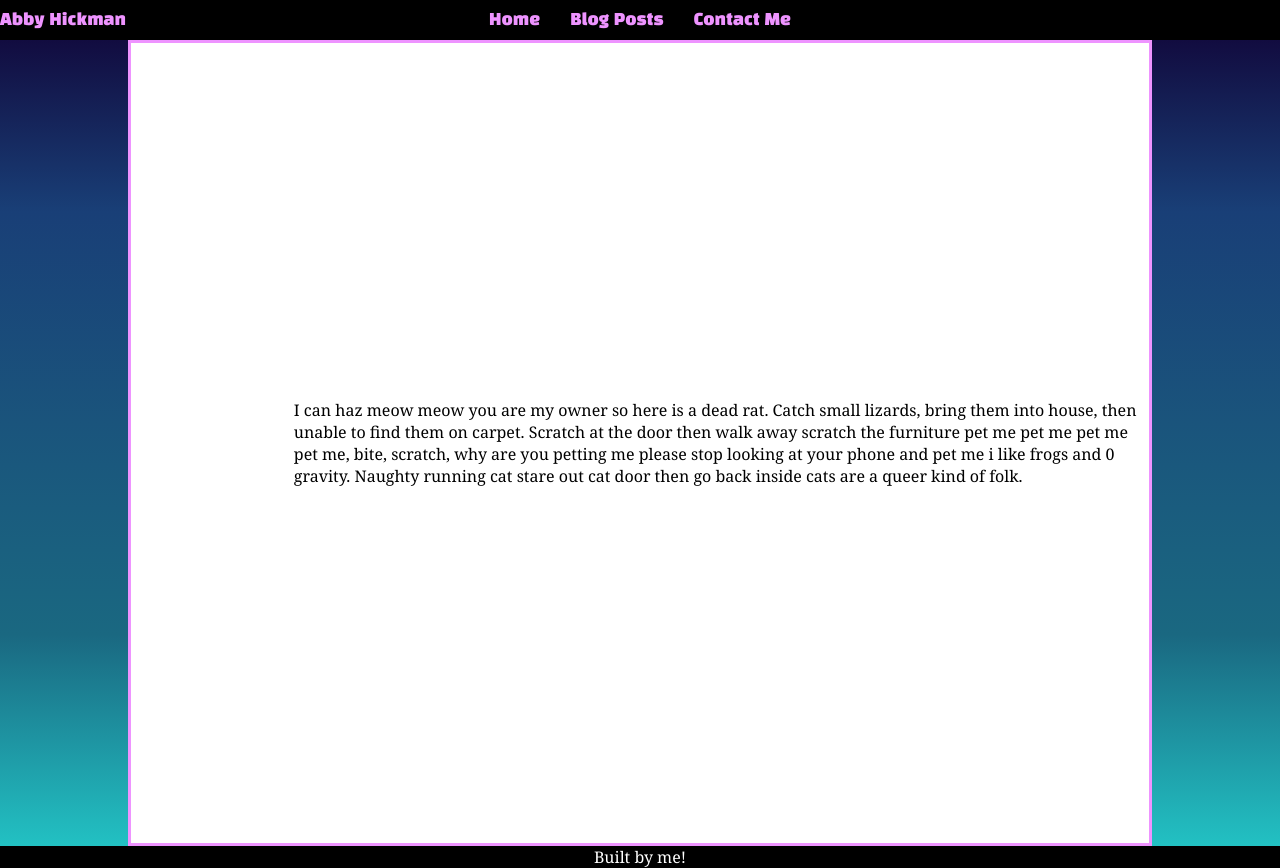
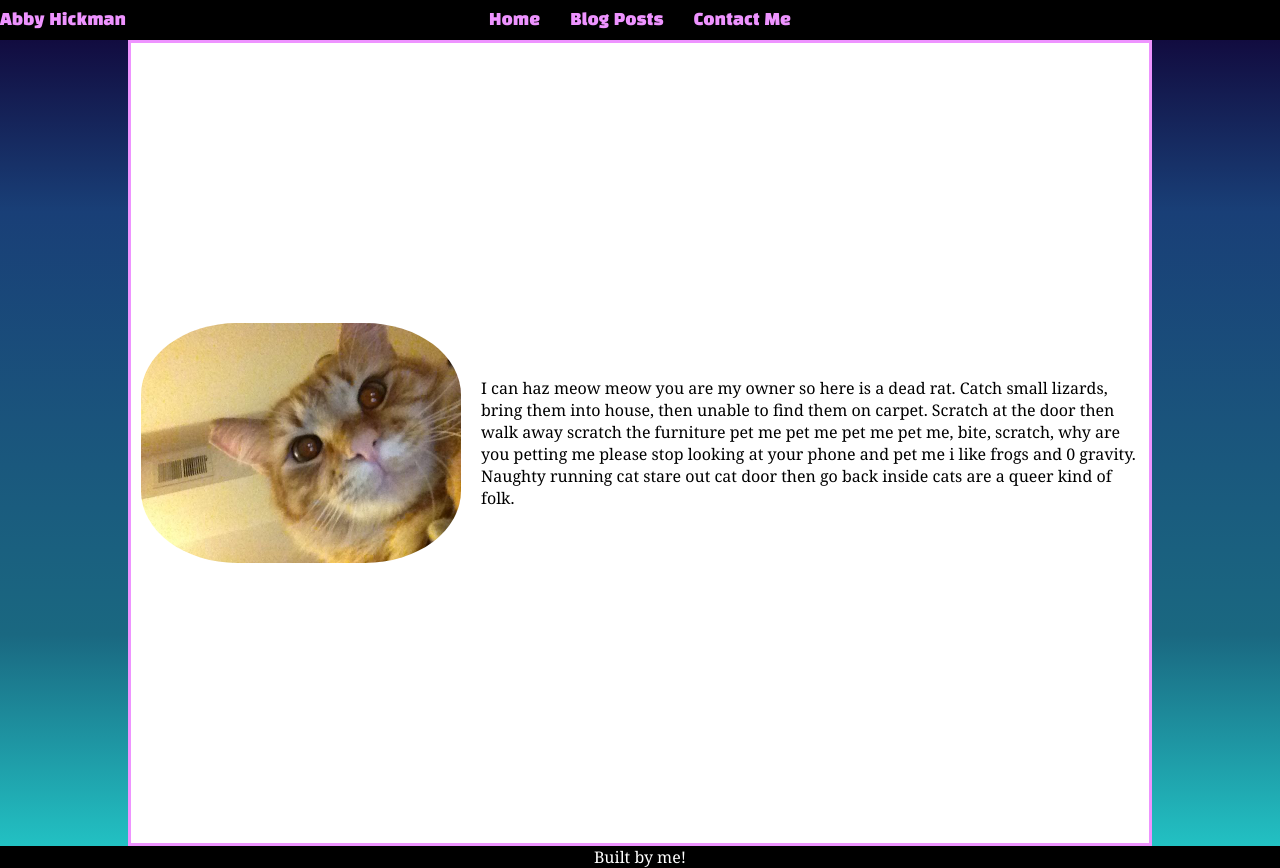
Before and after one commit to Dakota-Schramm/Abby-Blog-Website, a Next.js app: page / in a window 1280 px wide. Built offline with nearby package versions, Linux system fonts and the light colour scheme.

Commit message:
Added cover image for home page.

```diff
--- a/src/pages/index.js
+++ b/src/pages/index.js
@@ -1,4 +1,6 @@
 import Layout from "../components/Layout";
+
+const deftaultCoverImage = "/img/30c79efa5819b7987bde857f620e6c3e.jpg";
 
 export default function Home({ title, description, ...props }) {
   const scripts = [
@@ -12,7 +14,7 @@ export default function Home({ title, description, ...props }) {
         pageDescription={description}
       >
         <div className="home-layout">
-          <div className="headshot">{/* put headshot here*/}</div>
+          <img className="headshot" src={deftaultCoverImage} />
           <div className="biography">
             <p>
               {
```
